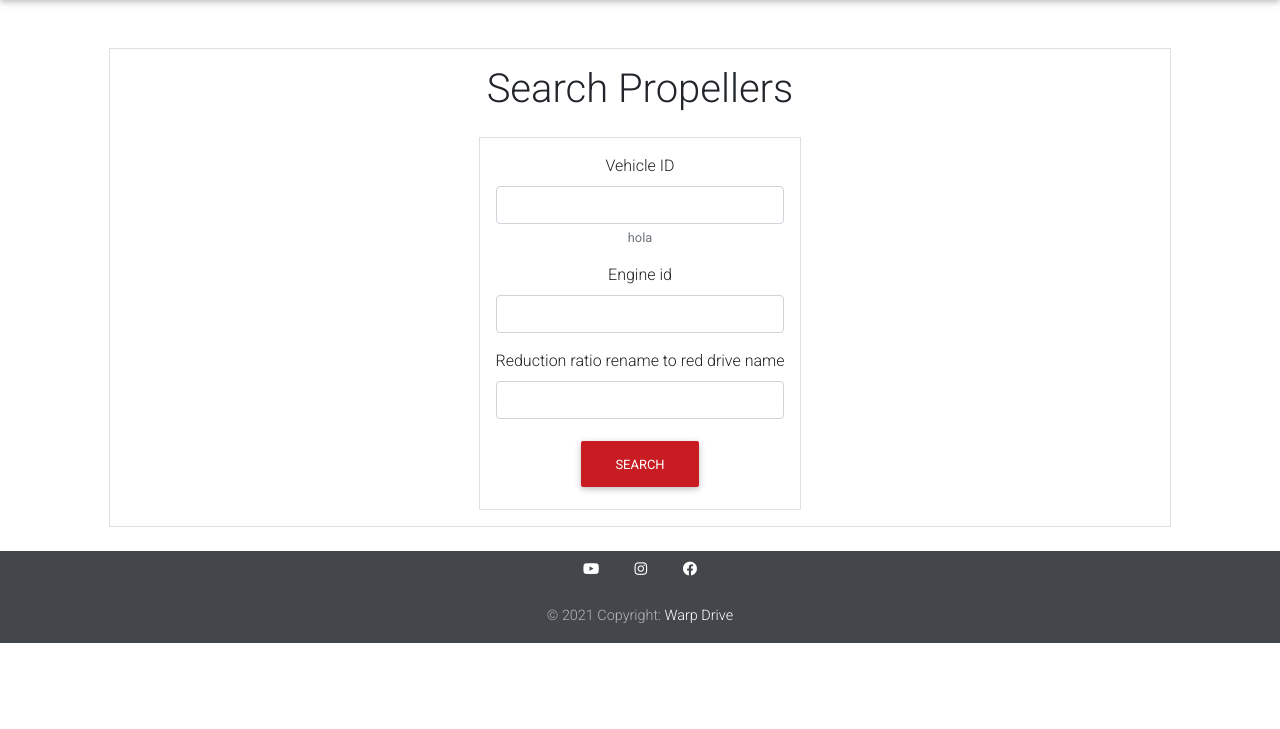
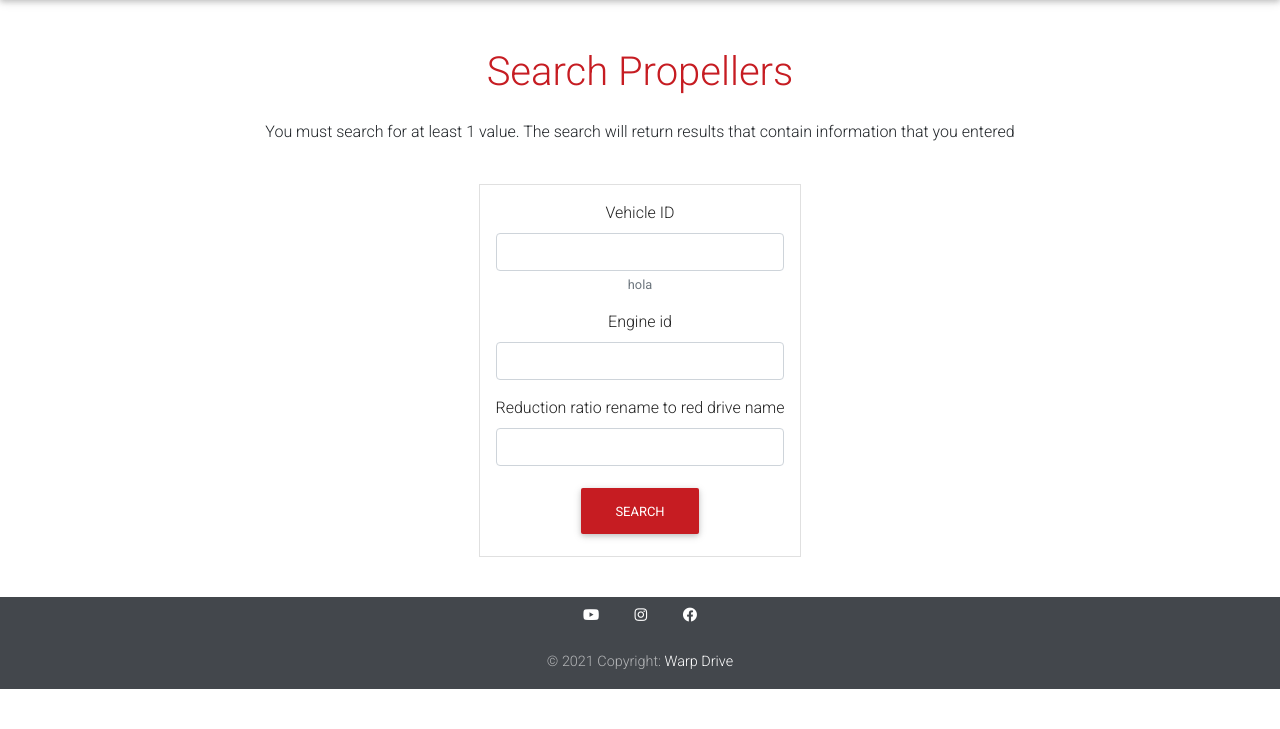
Before and after one commit to ticochuck/warp_drive, a Django app: page /search/ in a window 1280 px wide. Shown: the part 71-800 px from the top of the page. Run offline with Django 3.2, Linux system fonts and the light colour scheme; some libraries are stand-ins or nearby versions.

Commit message:
some style added/removed

```diff
--- a/propellers/views.py
+++ b/propellers/views.py
@@ -70,38 +70,25 @@ def search(request):
 
                 return render(request, 'propellers/results.html', context)
 
-            # all_info = Propeller.objects.all()
-
-            # results = all_info
-
-            # if vehicle and engine and reduction_rate:
-            #     results = results.filter(vehicle_id__contains = vehicle)
-            #     results = results.filter(engine_id__contains = engine)
-            #     results = results.filter(reduction_ratio_rename_to_red_drive_name__contains = reduction_rate)
-            # elif vehicle and engine and not reduction_rate:
-            #     results = results.filter(vehicle_id__contains = vehicle)
-            #     results = results.filter(engine_id__contains = engine)
-            # if vehicle and reduction_rate and not engine:
-            #     results = results.filter(vehicle_id__contains = vehicle)
-            #     results = results.filter(reduction_ratio_rename_to_red_drive_name__contains = reduction_rate)
-            # elif vehicle:
-            #     results = results.filter(vehicle_id__contains = vehicle)
-            # elif engine and reduction_rate:
-            #     results = results.filter(engine_id__contains = engine)
-            #     results = results.filter(reduction_ratio_rename_to_red_drive_name__contains = reduction_rate)
-            # elif engine:
-            #     results = results.filter(engine_id__contains = engine)
-            # elif reduction_rate:
-            #     results = results.filter(reduction_ratio_rename_to_red_drive_name__contains = reduction_rate)
-
-            filtered_info = Propeller.objects.filter(vehicle_id__contains = vehicle)
-            print(len(filtered_info))
-            filtered_info = filtered_info.filter(engine_id__contains = engine)
-            print(len(filtered_info))
-            filtered_info = filtered_info.filter(reduction_ratio_rename_to_red_drive_name__contains = reduction_rate)
-            print(len(filtered_info))
-
-            print(filtered_info)
+            if vehicle and engine and reduction_rate:
+                results = Propeller.objects.all().filter(vehicle_id__contains = vehicle)
+                results = results.filter(engine_id__contains = engine)
+                results = results.filter(reduction_ratio_rename_to_red_drive_name__contains = reduction_rate)
+            elif vehicle and engine and not reduction_rate:
+                results = Propeller.objects.all().filter(vehicle_id__contains = vehicle)
+                results = results.filter(engine_id__contains = engine)
+            elif vehicle and reduction_rate and not engine:
+                results = Propeller.objects.all().filter(vehicle_id__contains = vehicle)
+                results = results.filter(reduction_ratio_rename_to_red_drive_name__contains = reduction_rate)
+            elif vehicle:
+                results = Propeller.objects.all().filter(vehicle_id__contains = vehicle)
+            elif engine and reduction_rate:
+                results = Propeller.objects.all().filter(engine_id__contains = engine)
+                results = results.filter(reduction_ratio_rename_to_red_drive_name__contains = reduction_rate)
+            elif engine:
+                results = Propeller.objects.all().filter(engine_id__contains = engine)
+            else:
+                results = Propeller.objects.all().filter(reduction_ratio_rename_to_red_drive_name__contains = reduction_rate)
 
             # create DataFrame
             # qs = read_frame(results)
@@ -118,7 +105,7 @@ def search(request):
 
         context = {
             'title': 'Results',
-            'results': filtered_info,
+            'results': results,
             # 'most_common_engines_names': most_common_engines_names,
             # 'most_common_engines_totals': most_common_engines_totals,
             # 'most_common_red_rates': most_common_red_rates,
--- a/templates/propellers/search.html
+++ b/templates/propellers/search.html
@@ -3,9 +3,10 @@
 {% load static %}
 
 {% block content %}
-<div class="white-background d-flex align-items-center justify-content-center border border-light animated p-3 m-4" >
+<h1 class="content text-center mb-4" style="color: #C61C22">Search Propellers</h1>
+<p class="content text-center mb-4">You must search for at least 1 value. The search will return results that contain information that you entered</p>
+<div class="white-background d-flex align-items-center justify-content-center p-3 m-4" >
   <div>
-    <h1 class="content text-center mb-4">Search Propellers</h1>
 
     <div class="border border-light p-3 white-background">
       <form method="post" class="content text-center">
```
